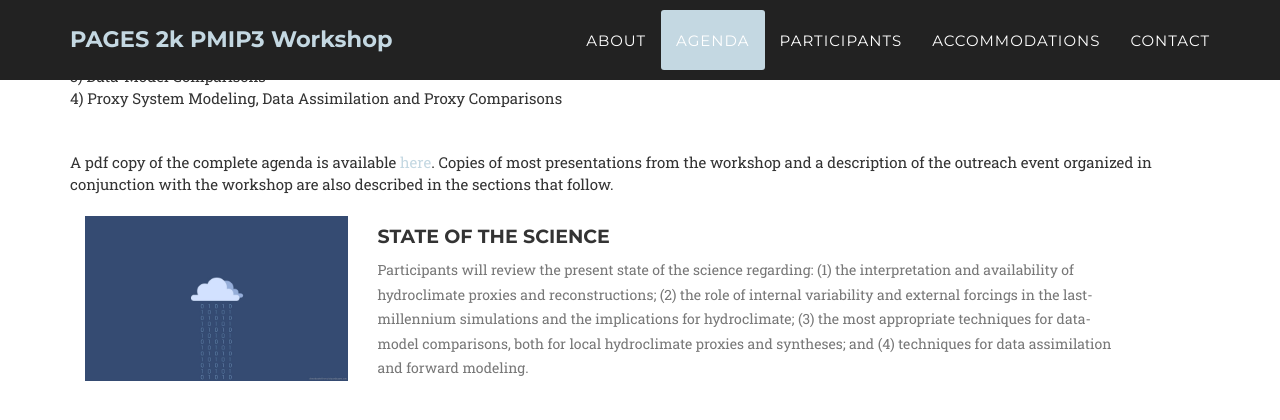
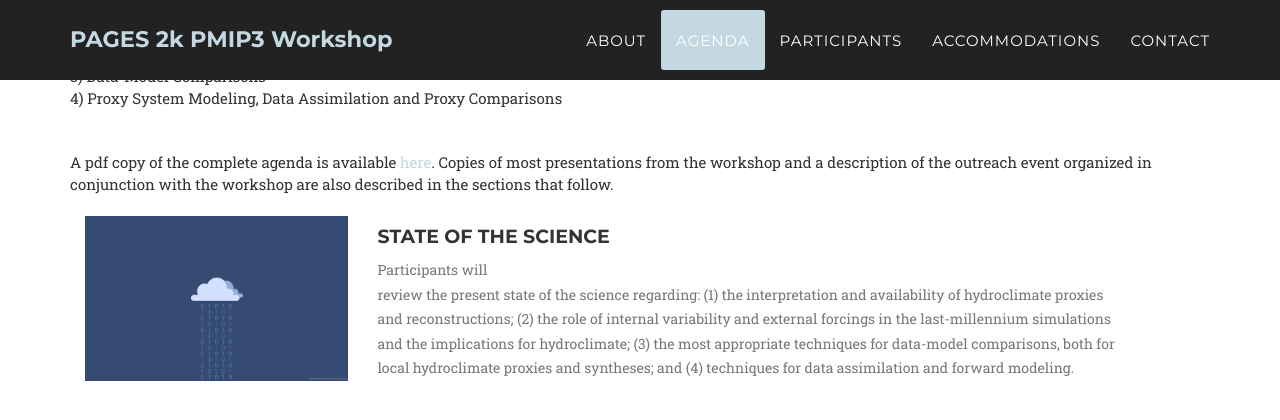
Before and after one commit to pages2kpmip3/pages2kpmip3.github.io, a Jekyll site: the page built from index.html, in a window 1280 px wide and 900 px high, scrolled down 1952 px, cut to the strip 0-453 px from the top of the window. Shown: the top 420 px of the strip. Built offline with Jekyll 4.4.1, drawn with Linux system fonts in a browser that asks for light colours; some web fonts are replaced.

```diff
--- a/_data/agenda.yml
+++ b/_data/agenda.yml
@@ -1,5 +1,5 @@
 - name: State of the science
-  description: "Participants will review the present state of the science
+  description: "Participants will<br> review the present state of the science
   regarding: (1) the interpretation and availability of hydroclimate proxies and reconstructions;
   (2) the role of internal variability and external forcings in the last-millennium
   simulations and the implications for hydroclimate; (3) the most appropriate techniques
```
